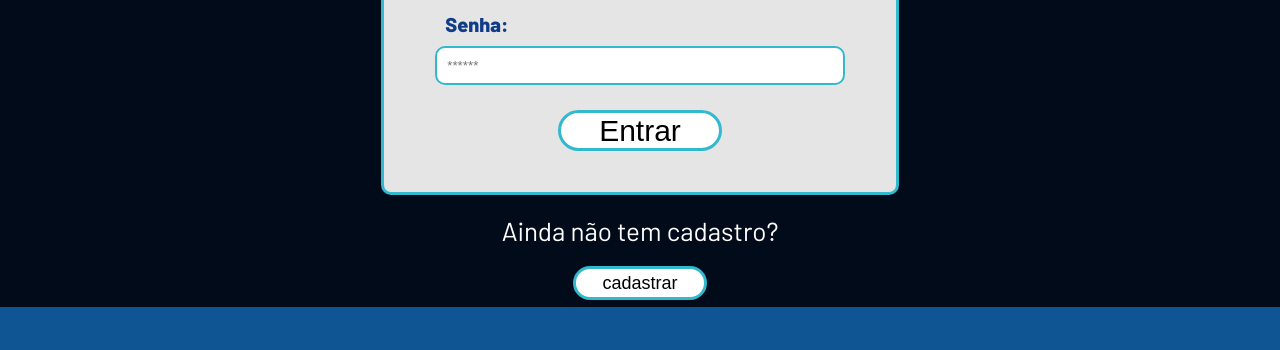
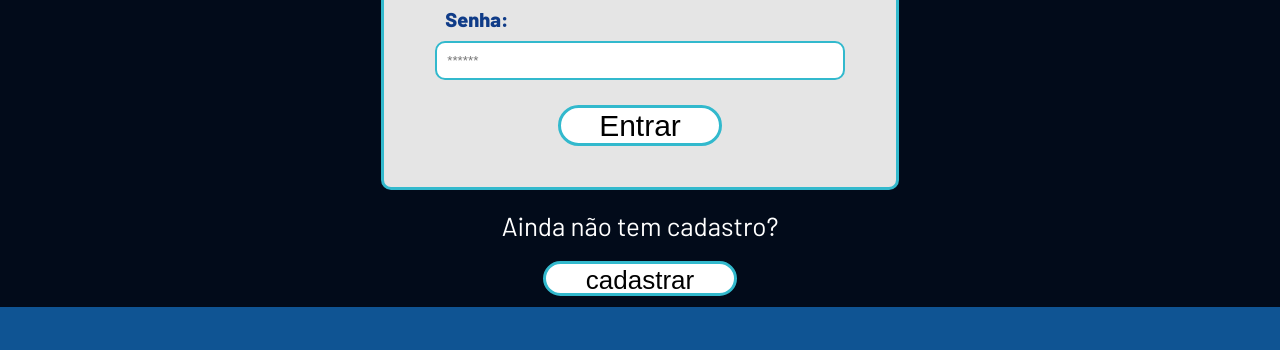
Before and after one commit to LucasVeneroso/Vtech-Projeto-Individual-Sptech, a website: page public/login.html in a window 1280 px wide. Shown: the part 333-683 px from the top of the page. Drawn offline with Linux system fonts and the light colour scheme.

Commit message:
feat: ajustando o login

```diff
--- a/public/css/estilo.css
+++ b/public/css/estilo.css
@@ -400,13 +400,15 @@ body {
   align-items: center;
   justify-content: center;
   margin-right: 40px;
+  width: 70%;
+  height: 90%;
 }
 .botao_redirecionar_cadastro {
   display: flex;
   justify-content: center;
 }
 .botao_redirecionar_cadastro button {
-  font-size: 18px;
+  font-size: 26px;
   width: 100%;
   height: 50%;
   border-radius: 30px;
```
Also changed, not shown: 1 other file.
